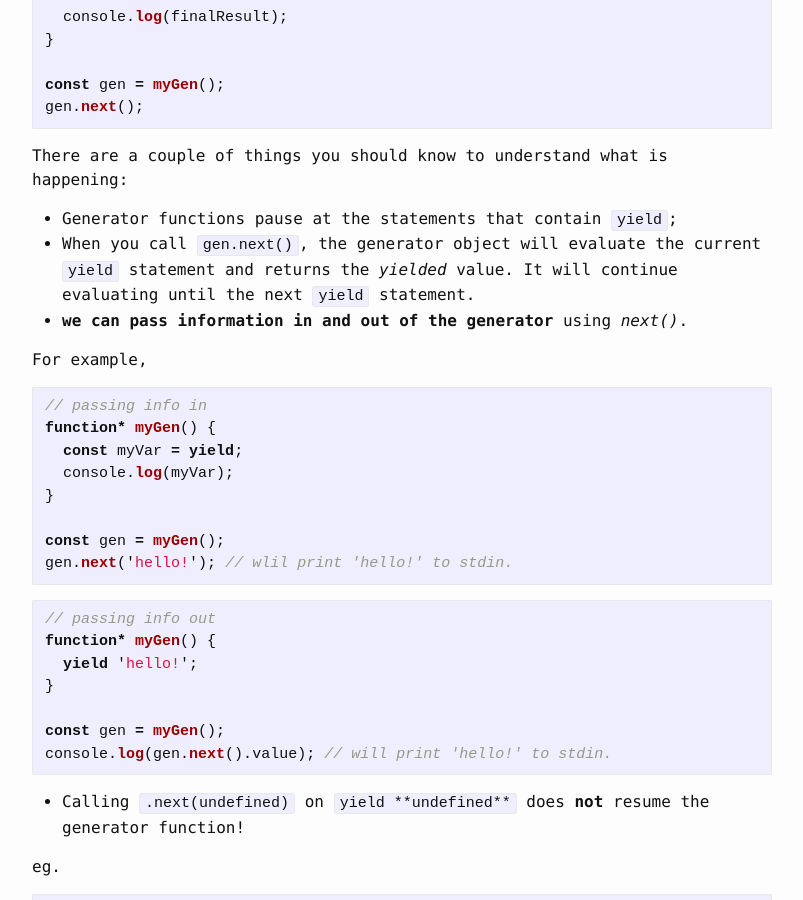
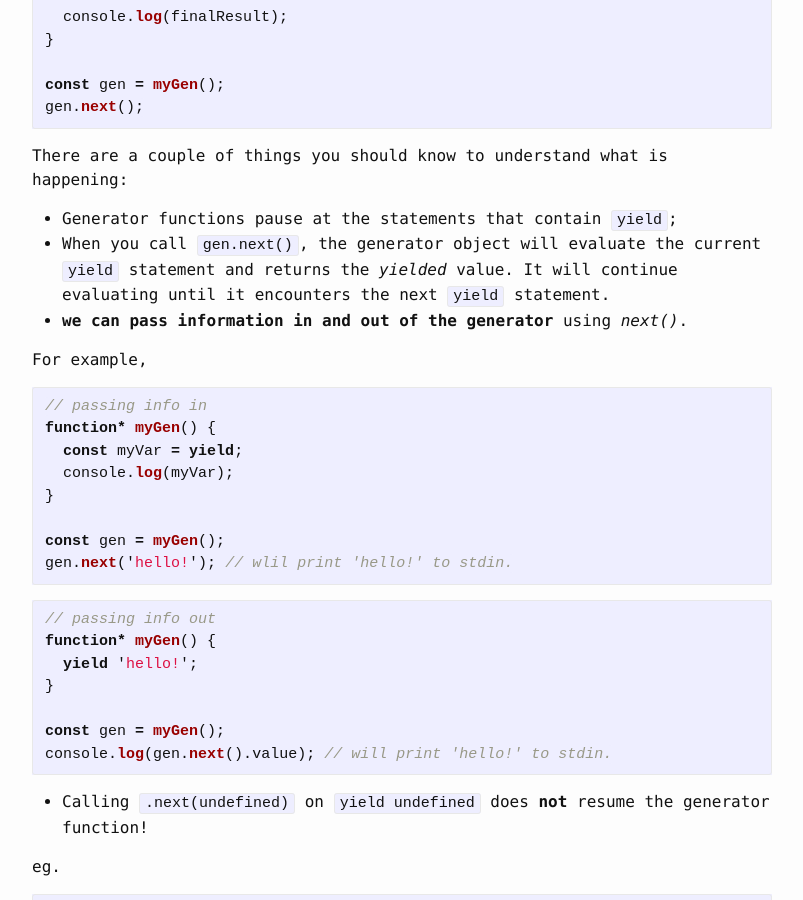
Before and after one commit to lpan/lpan.github.io, a Jekyll site: the page built from _posts/2017-01-22-async-javascript.md, in a window 1280 px wide and 900 px high, scrolled down 3164 px. Shown: the whole window, without its empty margins (238-1041 px from the left). Built offline with Jekyll 4.4.1, drawn with Linux system fonts in a browser that asks for light colours.

Commit message:
keep fixing grammar :stuck_out_tongue:

````diff
--- a/_posts/2017-01-22-async-javascript.md
+++ b/_posts/2017-01-22-async-javascript.md
@@ -153,7 +153,7 @@ There are a couple of things you should know to understand what is happening:
 * Generator functions pause at the statements that contain `yield`;
 * When you call `gen.next()`, the generator object will evaluate the current
   `yield` statement and returns the *yielded* value. It will continue evaluating
-  until the next `yield` statement.
+  until it encounters the next `yield` statement.
 * **we can pass information in and out of the generator** using *next()*.
 
 For example,
@@ -179,7 +179,7 @@ const gen = myGen();
 console.log(gen.next().value); // will print 'hello!' to stdin.
 ```
 
-* Calling `.next(undefined)` on `yield **undefined**` does **not** resume the
+* Calling `.next(undefined)` on `yield undefined` does **not** resume the
   generator function!
 
 eg.
````
